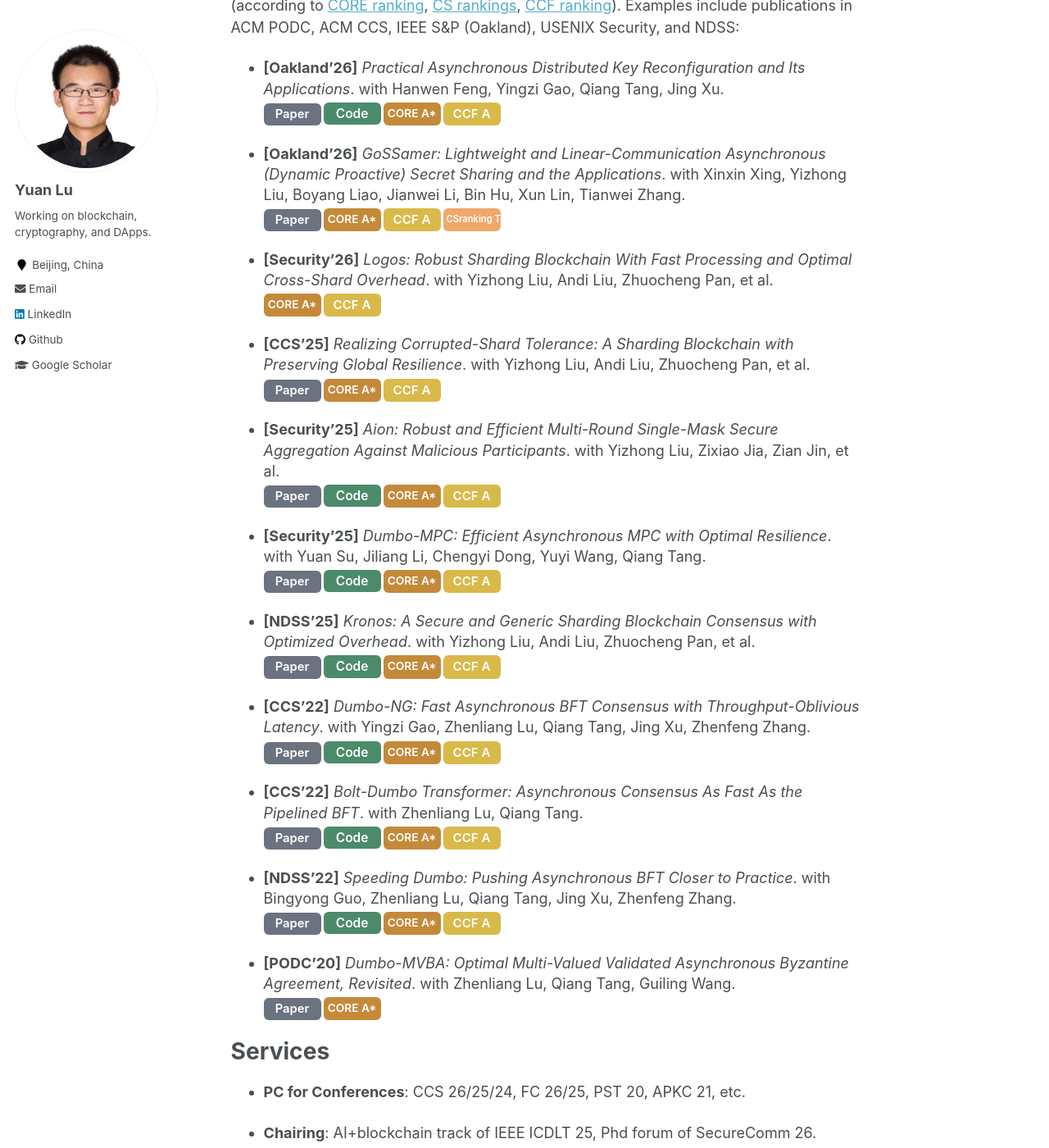
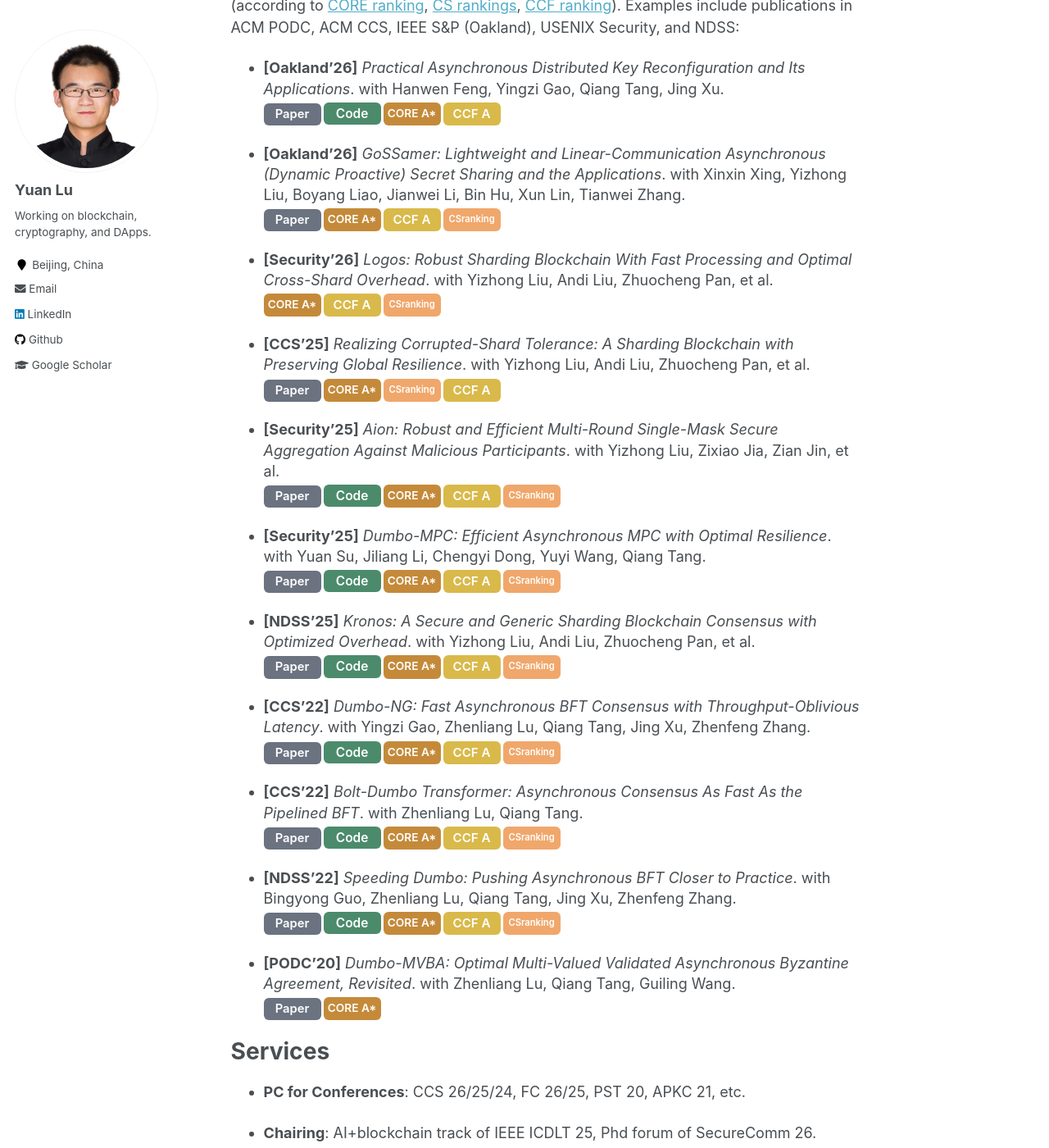
Before and after one commit to yylluu/yylluu.github.io, a Jekyll site: the page built from _pages/about.md, in a window 1280 px wide and 1400 px high, scrolled down 955 px. Shown: the whole window at 82% size. Built offline with Jekyll 4.4.1, drawn with Linux system fonts in a browser that asks for light colours.

Commit message:
Update about.md

```diff
--- a/_pages/about.md
+++ b/_pages/about.md
@@ -53,7 +53,7 @@ Many of my research results have been published in top-tier computer science ven
   </a>
   <span class="pub-badge badge-core">CORE A*</span>
   <span class="pub-badge badge-ccf">CCF A</span>
-  <span class="pub-badge badge-top">CSranking Top</span>
+  <span class="pub-badge badge-top">CSranking</span>
 </div>
 </li>
 
@@ -62,6 +62,7 @@ Many of my research results have been published in top-tier computer science ven
 <div class="pub-badges">
   <span class="pub-badge badge-core">CORE A*</span>
   <span class="pub-badge badge-ccf">CCF A</span>
+  <span class="pub-badge badge-top">CSranking</span>
 </div>
 </li>
 
@@ -72,6 +73,7 @@ Many of my research results have been published in top-tier computer science ven
     <span class="pub-badge badge-paper">Paper</span>
   </a>
   <span class="pub-badge badge-core">CORE A*</span>
+  <span class="pub-badge badge-top">CSranking</span>
   <span class="pub-badge badge-ccf">CCF A</span>
 </div>
 </li>
@@ -87,6 +89,7 @@ Many of my research results have been published in top-tier computer science ven
   </a>
   <span class="pub-badge badge-core">CORE A*</span>
   <span class="pub-badge badge-ccf">CCF A</span>
+  <span class="pub-badge badge-top">CSranking</span>
 </div>
 </li>
 
@@ -101,6 +104,7 @@ Many of my research results have been published in top-tier computer science ven
   </a>
   <span class="pub-badge badge-core">CORE A*</span>
   <span class="pub-badge badge-ccf">CCF A</span>
+  <span class="pub-badge badge-top">CSranking</span>
 </div>
 </li>
 
@@ -115,6 +119,7 @@ Many of my research results have been published in top-tier computer science ven
   </a>
   <span class="pub-badge badge-core">CORE A*</span>
   <span class="pub-badge badge-ccf">CCF A</span>
+  <span class="pub-badge badge-top">CSranking</span>
 </div>
 </li>
 
@@ -129,6 +134,7 @@ Many of my research results have been published in top-tier computer science ven
   </a>
   <span class="pub-badge badge-core">CORE A*</span>
   <span class="pub-badge badge-ccf">CCF A</span>
+  <span class="pub-badge badge-top">CSranking</span>
 </div>
 </li>
 
@@ -143,6 +149,7 @@ Many of my research results have been published in top-tier computer science ven
   </a>
   <span class="pub-badge badge-core">CORE A*</span>
   <span class="pub-badge badge-ccf">CCF A</span>
+  <span class="pub-badge badge-top">CSranking</span>
 </div>
 </li>
 
@@ -157,6 +164,7 @@ Many of my research results have been published in top-tier computer science ven
   </a>
   <span class="pub-badge badge-core">CORE A*</span>
   <span class="pub-badge badge-ccf">CCF A</span>
+  <span class="pub-badge badge-top">CSranking</span>
 </div>
 </li>
 
```
